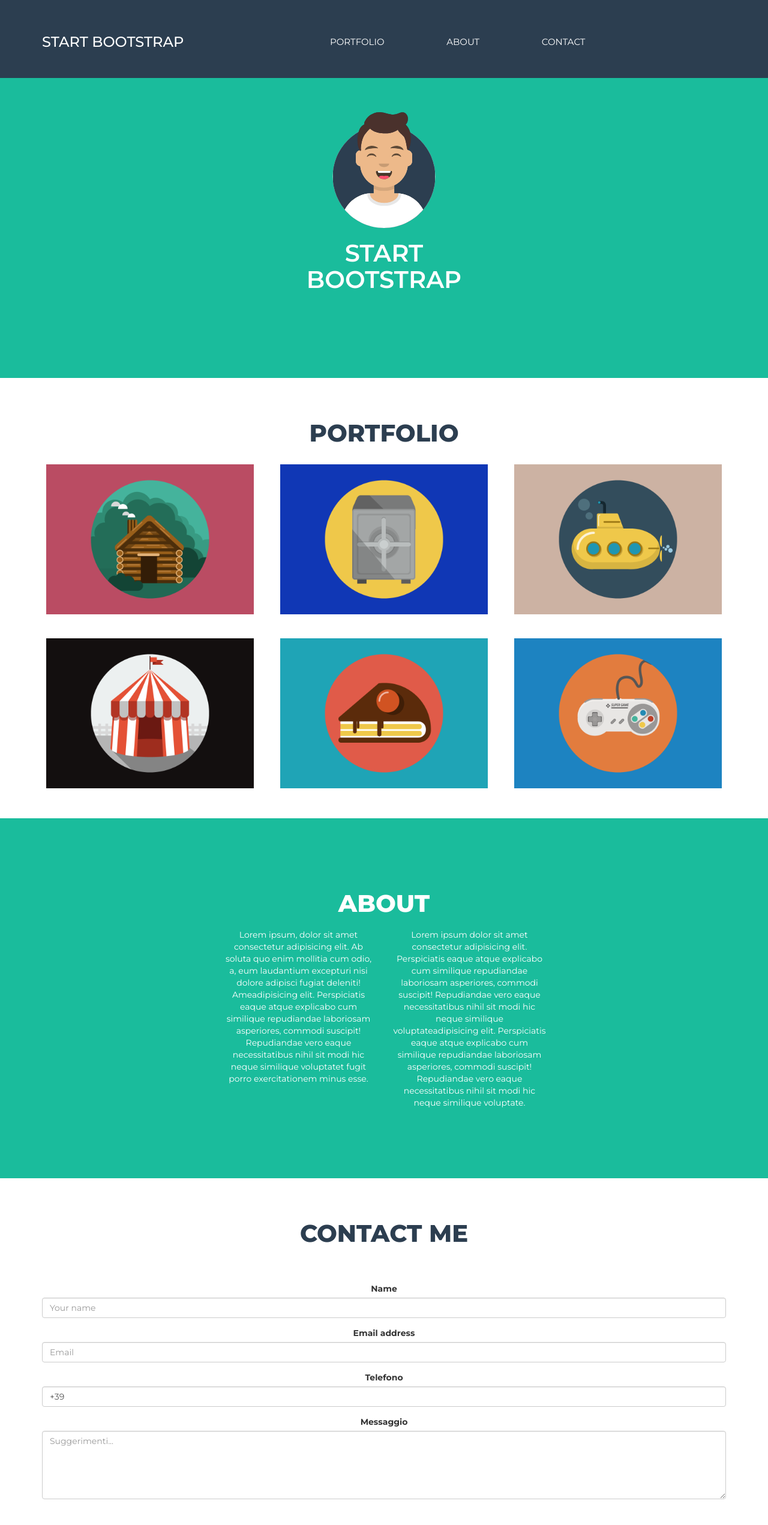
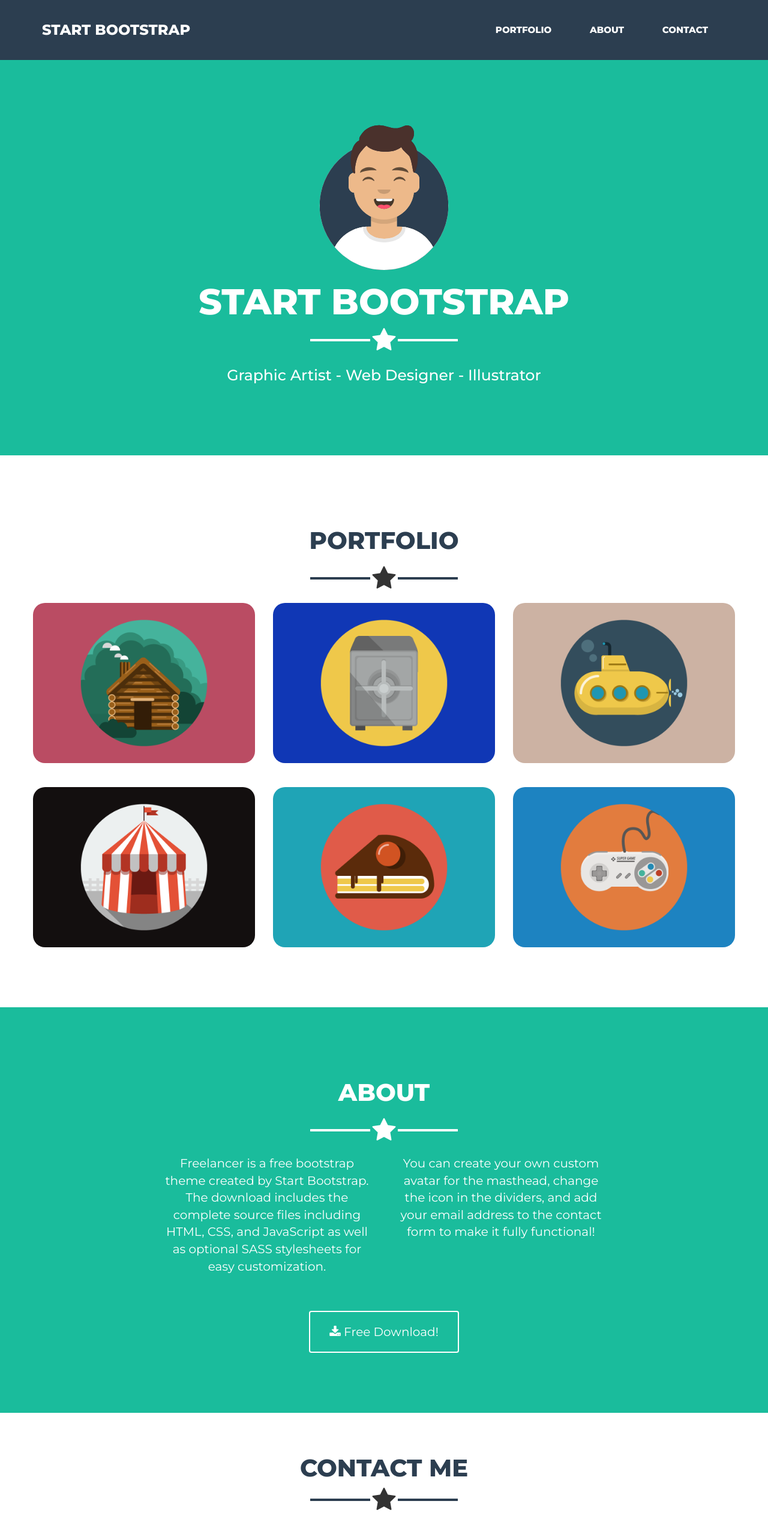
Before and after one commit to Matteo-Fattorini/html-css-bootstrap-freelancer, a plain HTML site: page index.html in a window 1280 px wide. Shown: the top 2542 px of the page at 60% size. Drawn offline with nearby package versions, Linux system fonts and the light colour scheme.

Commit message:
Layout Completed

```diff
--- a/css/style.css
+++ b/css/style.css
@@ -4,6 +4,10 @@
 
 .relative {
   position: relative;
+}
+
+.margin-bottom-10 {
+  margin-bottom: 20px;
 }
 
 .header {
@@ -14,35 +18,44 @@
 
 .header-row {
   padding: 2rem 0;
-  height: 100px;
-  line-height: 100px;
+  line-height: 60px;
+}
+
+.pos-fixed {
+  position: fixed;
+  z-index: 1;
+}
+
+.header-row h3 {
+  font-weight: 800;
 }
 
 .header .menu {
-  line-height: 50px;
-  border-radius: 10px;
-  font-weight: 400;
+  font-weight: 700;
+  height: 50px;
   width: 100px;
-  margin-left: 10px;
   text-align: center;
-  background-color: #148f77;
   position: absolute;
   top: 50%;
   right: 0;
   transform: translate(0, -50%);
 }
 
+.fa-star {
+  vertical-align: middle;
+}
+
 .header-row .col-md-8 ul li {
   display: inline-block;
   list-style-type: none;
   font-size: 1.5rem;
-  font-weight: 400;
-  margin-right: 50px;
-  margin-left: 50px;
+  font-weight: 800;
+  margin-right: 30px;
+  margin-left: 30px;
 }
 
 .h100 {
-  height: 100px;
+  height: 60px;
 }
 
 .absolute-top {
@@ -66,15 +79,16 @@ ta-center {
 }
 
 #section-one {
-  padding-top: 50px;
+  padding: 200px 0 100px 0;
   background-color: #1abc9c;
-  height: 500px;
   color: white;
   text-align: center;
+  width: 100vw;
 }
+
 #section-one h1 {
-  font-weight: 600;
-  font-size: 4rem;
+  font-weight: 800;
+  font-size: 6rem;
 }
 
 #section-one .container {
@@ -82,31 +96,65 @@ ta-center {
 }
 
 #section-one img {
-  height: 200px;
+  height: 250px;
+}
+
+.white {
+  background-color: white;
+}
+
+.blue {
+  background-color: #2c3e50;
+}
+
+.straight-line {
+  vertical-align: middle;
+  height: 4px;
+  width: 100px;
+  display: inline-block;
+}
+
+#section-one p {
+  margin-top: 20px;
+  font-size: 2.5rem;
+  font-weight: 500;
 }
 
 #section-two {
   text-align: center;
   margin-top: 50px;
+  padding: 50px 0;
 }
 #section-two img {
-  height: 250px;
+  width: 100%;
   margin: 20px 0;
+}
+
+/* TODO hover images  */
+
+#section-two div div img {
+  border-radius: 20px;
+}
+
+#section-two div div {
+  margin: auto;
 }
 
 #section-two h1 {
   color: #2c3e50;
   font-size: 4rem;
   font-weight: 800;
+  margin-bottom: 2rem;
 }
 
 #section-three {
   background-color: #1abc9c;
-  height: 600px;
   color: white;
+  width: 100vw;
   margin-top: 30px;
   text-align: center;
   padding-top: 100px;
+  padding-bottom: 100px;
 }
 
 #section-three h1 {
@@ -118,10 +166,18 @@ ta-center {
   font-size: 2rem;
 }
 
+#section-three button {
+  border: 2px solid white;
+  background-color: inherit;
+  margin-top: 50px;
+  width: 250px;
+  height: 70px;
+  font-size: 2rem;
+}
+
 #section-four {
-  text-align: center;
+  text-align: left;
   margin-top: 50px;
-  height: 600px;
 }
 
 #section-four h1 {
@@ -133,22 +189,35 @@ ta-center {
   margin-top: 50px;
 }
 
+#section-four input,
+#section-four textarea {
+  border-top: none;
+  border-left: none;
+  border-right: none;
+  box-shadow: none;
+}
+
 #bottone {
+  color: white;
   background-color: #1abc9c;
-  position: absolute;
-  bottom: -80px;
-  left: 12px;
   height: 50px;
   width: 100px;
+  margin-bottom: 50px;
+  margin-top: 50px;
+}
+
+#section-four label {
+  color: grey;
+  font-size: 2rem;
+  font-weight: 400;
 }
 
 #footer {
   background-color: #2c3e50;
   color: white;
-
   text-align: center;
   padding-top: 100px;
-  padding-bottom: 100px;
+  padding-bottom: 50px;
   width: 100vw;
 }
 
@@ -161,7 +230,42 @@ ta-center {
   background-color: #1a252f;
   color: white;
   text-align: center;
-  height: 100px;
+  height: 70px;
   width: 100vw;
-  line-height: 100px;
+  line-height: 70px;
 }
+
+#footer a {
+  color: #1abc9c;
+  text-decoration: none;
+}
+#footer p {
+  font-size: 2rem;
+  margin-top: 20px;
+}
+#footer span {
+  position: relative;
+  text-align: center;
+  border: 2px solid white;
+  line-height: 50px;
+  margin: auto;
+  display: inline-block;
+  margin-top: 20px;
+  height: 50px;
+  border-radius: 100%;
+  width: 50px;
+}
+#footer span i {
+  position: absolute;
+  top: 50%;
+  left: 50%;
+  transform: translate(-50%, -50%);
+}
+
+#footer span:hover {
+  background-color: white;
+  cursor: pointer;
+}
+#footer span:hover i {
+  color: black;
+}
--- a/index.html
+++ b/index.html
@@ -6,6 +6,12 @@
       rel="stylesheet"
     />
     <link rel="stylesheet" href="css/style.css" />
+    <link
+      rel="stylesheet"
+      href="https://stackpath.bootstrapcdn.com/font-awesome/4.7.0/css/font-awesome.min.css"
+      integrity="sha384-wvfXpqpZZVQGK6TAh5PVlGOfQNHSoD2xbE+QkPxCAFlNEevoEH3Sl0sibVcOQVnN"
+      crossorigin="anonymous"
+    />
     <meta charset="UTF-8" />
     <!-- Latest compiled and minified CSS -->
     <link
@@ -20,16 +26,24 @@
   </head>
 
   <body>
-    <div class="header">
+    <div class="header pos-fixed">
       <div class="container">
         <div class="row header-row relative">
           <div class="col-xs-9 col-md-4 h100">
             <h3 class="absolute-top m-zero">START BOOTSTRAP</h3>
           </div>
           <div class="col-xs-2 visible-xs-block visible-sm-block h100">
-            <div class="menu">Menu</div>
+            <button type="button" class="btn btn-success menu">
+              Menu
+              <span
+                class="glyphicon glyphicon-menu-hamburger"
+                aria-hidden="true"
+              ></span>
+            </button>
           </div>
-          <div class="col-md-8 visible-lg-block visible-md-block">
+          <div
+            class="col-md-8 visible-lg-block visible-md-block h100 text-right"
+          >
             <ul class="">
               <li>PORTFOLIO</li>
               <li>ABOUT</li>
@@ -39,16 +53,19 @@
         </div>
       </div>
     </div>
-    <div id="section-one">
+    <div id="section-one" class="jumbotron">
       <div class="container">
-        <div class="row section-one">
+        <div class="row">
           <div class="col-xs-12">
             <div>
               <img class="" src="img/avataaars.svg" alt="avatar" />
-              <h1>
-                START <br />
-                BOOTSTRAP
-              </h1>
+              <h1>START BOOTSTRAP</h1>
+            </div>
+            <div class="col-xs-12">
+              <span class="straight-line white"></span>
+              <i class="fa fa-star fa-3x" aria-hidden="true"></i>
+              <span class="straight-line white"></span>
+              <p>Graphic Artist - Web Designer - Illustrator</p>
             </div>
           </div>
         </div>
@@ -59,6 +76,11 @@
       <div class="row">
         <div class="col-xs-12">
           <h1>PORTFOLIO</h1>
+        </div>
+        <div class="col-xs-12">
+          <span class="straight-line blue"></span>
+          <i class="fa fa-star fa-3x" aria-hidden="true"></i>
+          <span class="straight-line blue"></span>
         </div>
         <div class="col-xs-12 col-md-6 col-lg-4">
           <div>
@@ -97,85 +119,83 @@
       <div class="container">
         <div class="col-xs-12 col-md-6 col-md-offset-3">
           <h1>ABOUT</h1>
-          <div class="hidden-md hidden-lg">
+          <div class="col-xs-12 margin-bottom-10">
+            <span class="straight-line white"></span>
+            <i class="fa fa-star fa-3x" aria-hidden="true"></i>
+            <span class="straight-line white"></span>
+          </div>
+        </div>
+        <div class="hidden-md hidden-lg col-xs-12">
+          <p>
+            Freelancer is a free bootstrap theme created by Start Bootstrap. The
+            download includes the complete source files including HTML, CSS, and
+            JavaScript as well as optional SASS stylesheets for easy
+            customization. You can create your own custom avatar for the
+            masthead, change the icon in the dividers, and add your email
+            address to the contact form to make it fully functional!
+          </p>
+        </div>
+        <div class="row visible-md-block visible-lg-block">
+          <div
+            class="col-md-4 col-md-offset-2 visible-md-block visible-lg-block"
+          >
             <p>
-              Lorem ipsum dolor sit, amet consectetur adipisicing elit. Ullam
-              illo rerum, tempore ut, architecto non tempora maiores obcaecati
-              beatae possimus consequuntur dolorum culpa officia, nobis unde
-              aspernatur sit est expedita. Lorem ipsum dolor, sit amet
-              consectetur adipisicing elit. Dolorem aut laborum veniam vitae
-              fuga adipisci dolor natus, ullam ipsa, at sequi id molestias
-              dolore necessitatibus quidem impedit recusandae voluptatem
-              tenetur.
+              Freelancer is a free bootstrap theme created by Start Bootstrap.
+              The download includes the complete source files including HTML,
+              CSS, and JavaScript as well as optional SASS stylesheets for easy
+              customization.
             </p>
           </div>
-          <div class="row visible-md-block visible-lg-block">
-            <div class="col-md-6 visible-md-block visible-lg-block">
-              Lorem ipsum, dolor sit amet consectetur adipisicing elit. Ab
-              soluta quo enim mollitia cum odio, a, eum laudantium excepturi
-              nisi dolore adipisci fugiat deleniti! Ameadipisicing elit.
-              Perspiciatis eaque atque explicabo cum similique repudiandae
-              laboriosam asperiores, commodi suscipit! Repudiandae vero eaque
-              necessitatibus nihil sit modi hic neque similique voluptatet fugit
-              porro exercitationem minus esse.
-            </div>
-            <div class="col-md-6 visible-md-block visible-lg-block">
-              Lorem ipsum dolor sit amet consectetur adipisicing elit.
-              Perspiciatis eaque atque explicabo cum similique repudiandae
-              laboriosam asperiores, commodi suscipit! Repudiandae vero eaque
-              necessitatibus nihil sit modi hic neque similique
-              voluptateadipisicing elit. Perspiciatis eaque atque explicabo cum
-              similique repudiandae laboriosam asperiores, commodi suscipit!
-              Repudiandae vero eaque necessitatibus nihil sit modi hic neque
-              similique voluptate.
-            </div>
+          <div class="col-md-4 visible-md-block visible-lg-block">
+            <p>
+              You can create your own custom avatar for the masthead, change the
+              icon in the dividers, and add your email address to the contact
+              form to make it fully functional!
+            </p>
           </div>
+        </div>
+        <div class="col-xs-12 text-center">
+          <button type="button" class="btn btn-success">
+            <i class="fa fa-download" aria-hidden="true"></i>
+            Free Download!
+          </button>
         </div>
       </div>
     </div>
 
     <div id="section-four" class="container relative">
       <div class="row">
-        <div class="col-xs-12">
+        <div class="col-xs-12 col-md-6 col-md-offset-3 text-center">
           <h1>CONTACT ME</h1>
+          <div class="col-xs-12">
+            <span class="straight-line blue"></span>
+            <i class="fa fa-star fa-3x" aria-hidden="true"></i>
+            <span class="straight-line blue"></span>
+          </div>
         </div>
-        <div class="col-xs-12">
+
+        <div class="col-xs-12 col-md-6 col-md-offset-3">
           <form>
             <div class="form-group">
               <label for="name">Name</label>
-              <input
-                type="text"
-                class="form-control"
-                id="name"
-                placeholder="Your name"
-              />
+              <input type="text" class="form-control" id="name" />
             </div>
             <div class="form-group">
               <label for="email-address">Email address</label>
-              <input
-                type="email"
-                class="form-control"
-                id="email-address"
-                placeholder="Email"
-              />
+              <input type="email" class="form-control" id="email-address" />
             </div>
             <div class="form-group">
               <label for="Phone">Telefono</label>
-              <input type="text" class="form-control" id="Phone" value="+39" />
+              <input type="text" class="form-control" id="Phone" />
             </div>
 
             <div class="form-group">
               <label for="messaggio">Messaggio</label>
-              <textarea
-                class="form-control"
-                id="messaggio"
-                rows="5"
-                placeholder="Suggerimenti..."
-              ></textarea>
+              <textarea class="form-control" id="messaggio" rows="5"></textarea>
             </div>
 
             <button id="bottone" type="submit" class="btn btn-default">
-              SEND
+              Send
             </button>
           </form>
         </div>
@@ -185,26 +205,36 @@
     <div id="footer">
       <div class="container">
         <div class="row">
-          <div class="col-xs-12 col-md-4">
-            <h1>Location</h1>
-            <div>
+          <div class="col-xs-12 col-sm-4">
+            <h3>LOCATION</h3>
+            <p>
               2215 John Daniel Drive <br />
               Clark, MO 65243
+            </p>
+          </div>
+          <div class="col-xs-12 col-sm-4">
+            <h3>AROUND THE WEB</h3>
+            <div>
+              <span
+                ><i class="fa fa-facebook fa-2x" aria-hidden="true"></i
+              ></span>
+              <span
+                ><i class="fa fa-twitter fa-2x" aria-hidden="true"></i
+              ></span>
+              <span
+                ><i class="fa fa-linkedin fa-2x" aria-hidden="true"></i
+              ></span>
+              <span
+                ><i class="fa fa-dribbble fa-2x" aria-hidden="true"></i
+              ></span>
             </div>
           </div>
-          <div class="col-xs-12 col-md-4">
-            <h1>Location</h1>
-            <div>
-              2215 John Daniel Drive <br />
-              Clark, MO 65243
-            </div>
-          </div>
-          <div class="col-xs-12 col-md-4">
-            <h1>Location</h1>
-            <div>
-              2215 John Daniel Drive <br />
-              Clark, MO 65243
-            </div>
+          <div class="col-xs-12 col-sm-4">
+            <h3>ABOUT FREELANCER</h3>
+            <p>
+              Freelance is a free to use, MIT licensed Bootstrap theme created
+              by <a href="">Start Bootstrap.</a>
+            </p>
           </div>
         </div>
       </div>
```
Also changed, not shown: img/star.svg (added).
